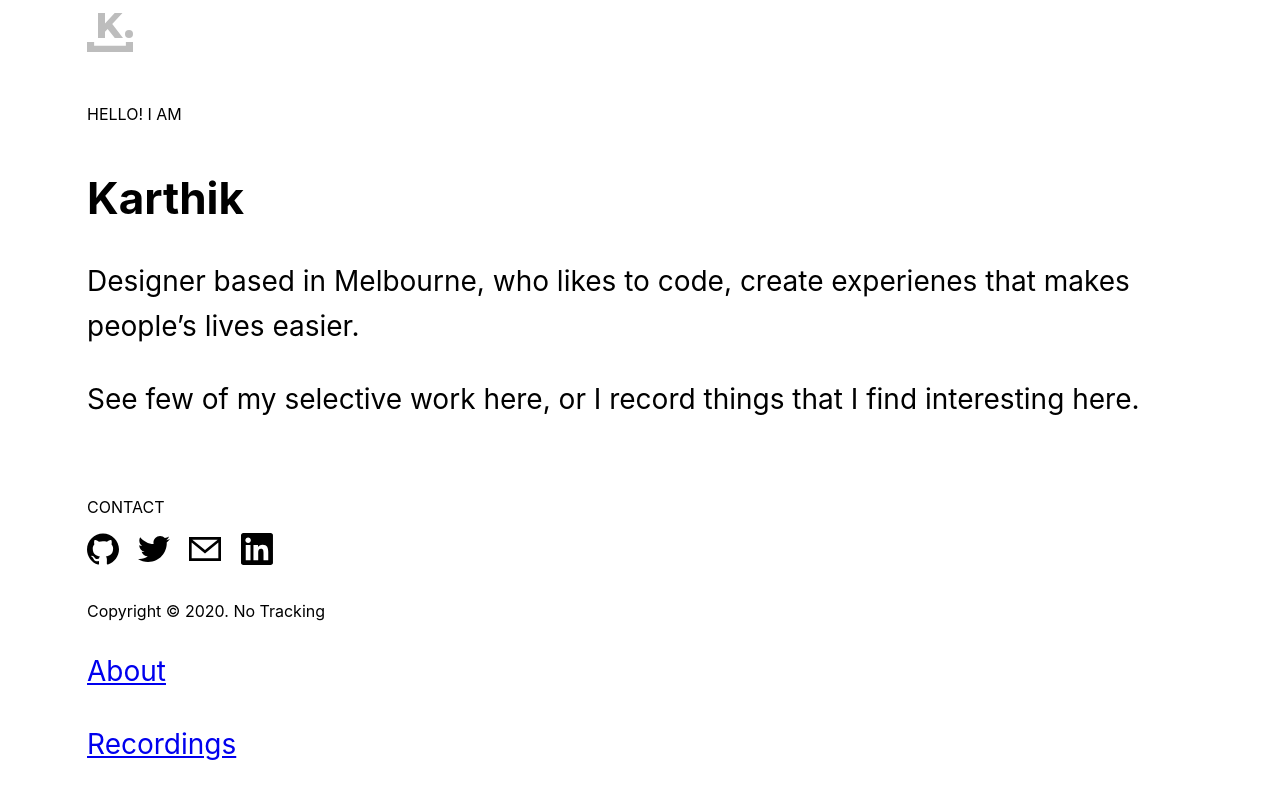
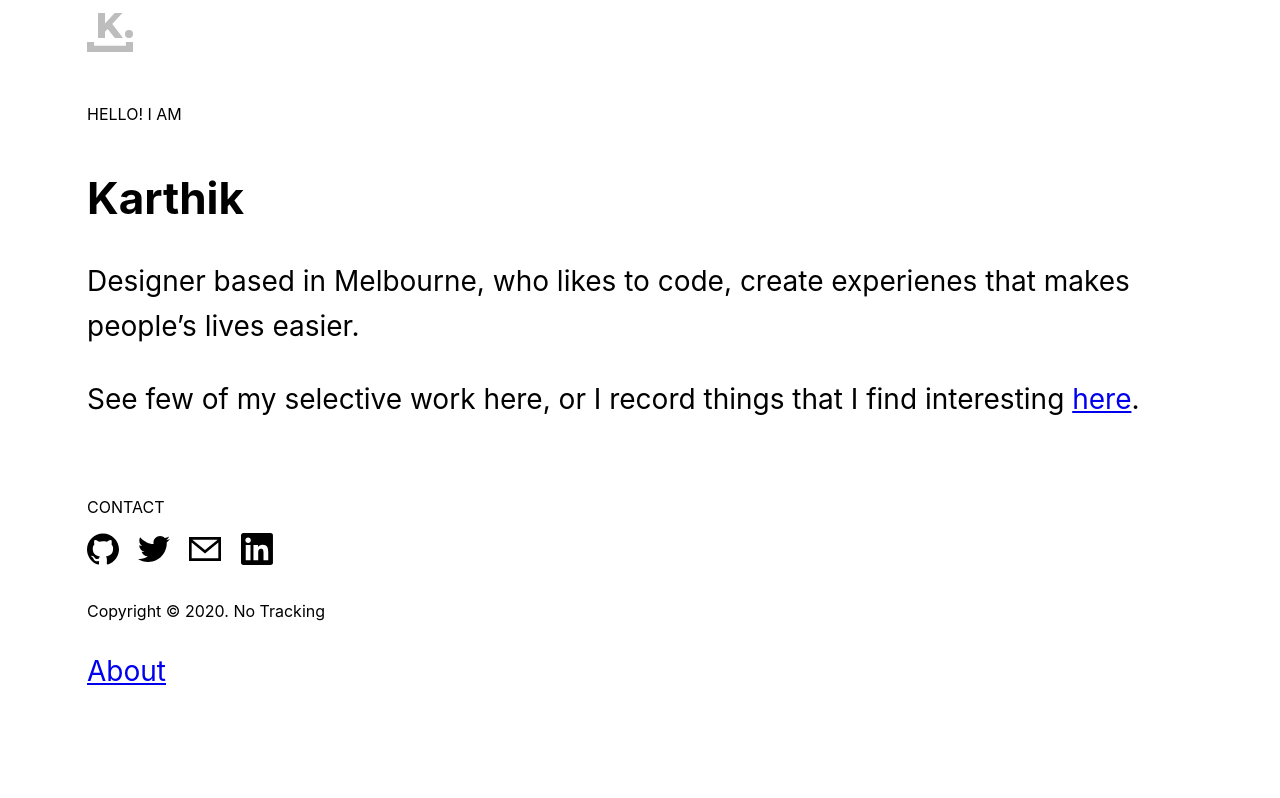
Before and after one commit to k97/jnana, a Next.js app: page / in a window 1280 px wide. Shown: the top 798 px of the page. Built offline with nearby package versions, Linux system fonts and the light colour scheme.

Commit message:
Adding about page placeholder text

```diff
--- a/components/footer.tsx
+++ b/components/footer.tsx
@@ -22,18 +22,11 @@ const Footer = () => {
             </Link>
           </div>
           <span className="label">Copyright &copy; 2020. No Tracking</span>
-
           <p>
             <Link href="/about">
               <a>About</a>
             </Link>
           </p>
-          <p>
-            <Link href="/recordings" >
-              <a>Recordings</a>
-            </Link>
-          </p>
-
         </div>
       </Row>
     </Container>
--- a/pages/about.tsx
+++ b/pages/about.tsx
@@ -17,6 +17,7 @@ const About = () => {
           <Row>
             <div className="col-12">
               <h1>About Page</h1>
+              <p>My full name is Karthikeyan Rajendran</p>
             </div>
           </Row>
         </Container>
--- a/pages/index.tsx
+++ b/pages/index.tsx
@@ -1,4 +1,6 @@
 import Head from 'next/head'
+import Link from 'next/link'
+
 import Header from '../components/header'
 import { Layout, Container, Row } from '../components/Layout/index'
 
@@ -19,8 +21,8 @@ const Index = () => {
               <strong>Hello! I am</strong>
               <h1>Karthik</h1>
               <p className="x-large">
-                Designer based in Melbourne, who likes to code,  create experienes that makes people’s lives easier.</p>
-              <p className="x-large">See few of my selective work here, or I record things that I find interesting here.</p>
+                Designer based in Melbourne, who likes to code, create experienes that makes people’s lives easier.</p>
+              <p className="x-large">See few of my selective work here, or I record things that I find interesting <Link href="/recordings">here</Link>.</p>
             </div>
           </Row>
         </Container>
--- a/scss/index.scss
+++ b/scss/index.scss
@@ -15,8 +15,10 @@ body {
   font-family: var(--fontFamily);
   font-weight: 400;
 
+  text-rendering: optimizeLegibility!important;
   font-synthesis: none;
   -webkit-font-smoothing: antialiased;
+  -moz-osx-font-smoothing: grayscale;
 }
 
 strong {
```
